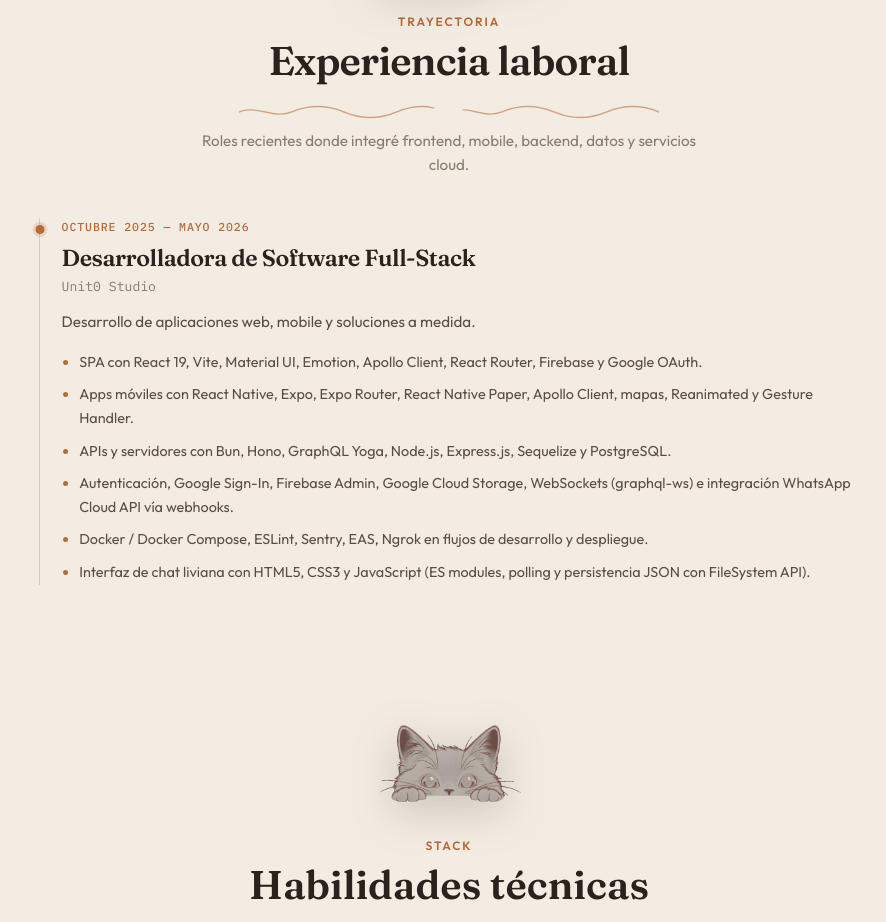
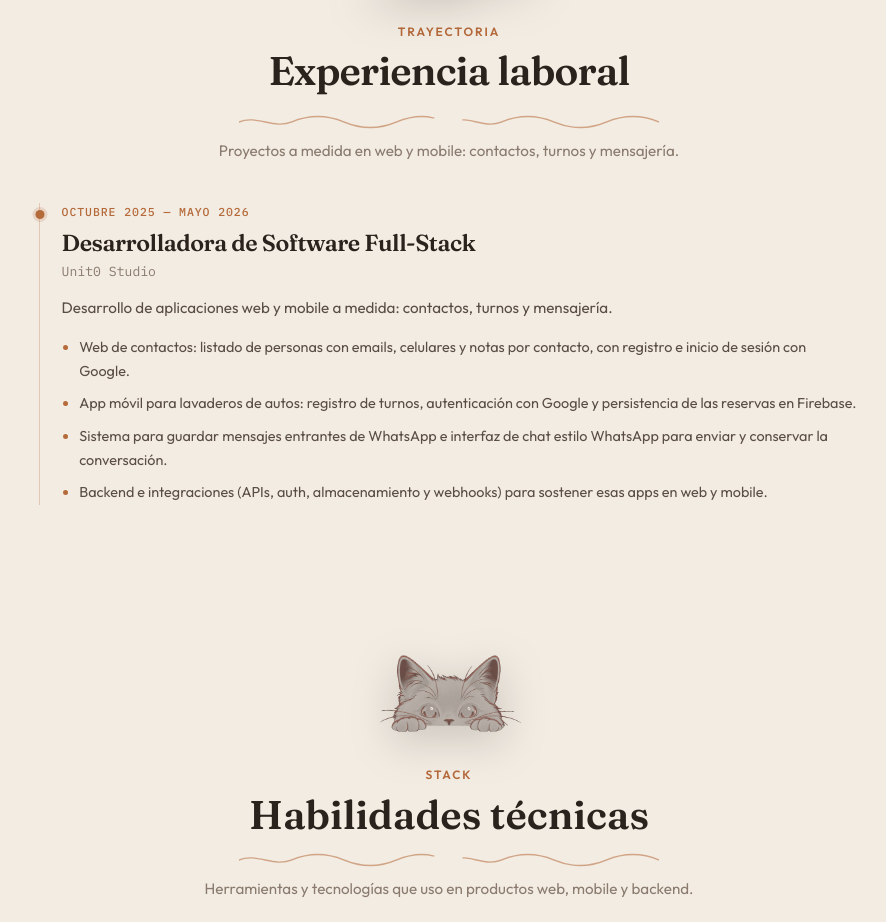
Before and after one commit to katia-otot/portafolio, an Angular app: page / in a window 1280 px wide. Shown: the part 1863-2785 px from the top of the page, without its empty margins (191-1077 px from the left). Built offline with nearby package versions, Linux system fonts and the light colour scheme; some icons are missing.

Commit message:
Reescribir experiencia Unit0 en torno a proyectos reales, sin listar el stack.
Co-authored-by: Cursor <cursoragent@cursor.com>

```diff
--- a/src/app/features/experience/experience.component.html
+++ b/src/app/features/experience/experience.component.html
@@ -21,7 +21,7 @@
       <h2 class="experience-title">Experiencia laboral</h2>
       <app-wave-divider variant="narrow" />
       <p class="experience-lead">
-        Roles recientes donde integré frontend, mobile, backend, datos y servicios cloud.
+        Proyectos a medida en web y mobile: contactos, turnos y mensajería.
       </p>
     </header>
 
--- a/src/app/features/experience/experience.component.ts
+++ b/src/app/features/experience/experience.component.ts
@@ -26,25 +26,19 @@ export class ExperienceComponent {
       company: 'Unit0 Studio',
       period: 'Octubre 2025 — Mayo 2026',
       summary:
-        'Desarrollo de aplicaciones web, mobile y soluciones a medida.',
+        'Desarrollo de aplicaciones web y mobile a medida: contactos, turnos y mensajería.',
       bullets: [
         {
-          text: 'SPA con React 19, Vite, Material UI, Emotion, Apollo Client, React Router, Firebase y Google OAuth.',
+          text: 'Web de contactos: listado de personas con emails, celulares y notas por contacto, con registro e inicio de sesión con Google.',
         },
         {
-          text: 'Apps móviles con React Native, Expo, Expo Router, React Native Paper, Apollo Client, mapas, Reanimated y Gesture Handler.',
+          text: 'App móvil para lavaderos de autos: registro de turnos, autenticación con Google y persistencia de las reservas en Firebase.',
         },
         {
-          text: 'APIs y servidores con Bun, Hono, GraphQL Yoga, Node.js, Express.js, Sequelize y PostgreSQL.',
+          text: 'Sistema para guardar mensajes entrantes de WhatsApp e interfaz de chat estilo WhatsApp para enviar y conservar la conversación.',
         },
         {
-          text: 'Autenticación, Google Sign-In, Firebase Admin, Google Cloud Storage, WebSockets (graphql-ws) e integración WhatsApp Cloud API vía webhooks.',
-        },
-        {
-          text: 'Docker / Docker Compose, ESLint, Sentry, EAS, Ngrok en flujos de desarrollo y despliegue.',
-        },
-        {
-          text: 'Interfaz de chat liviana con HTML5, CSS3 y JavaScript (ES modules, polling y persistencia JSON con FileSystem API).',
+          text: 'Backend e integraciones (APIs, auth, almacenamiento y webhooks) para sostener esas apps en web y mobile.',
         },
       ],
     },
```
